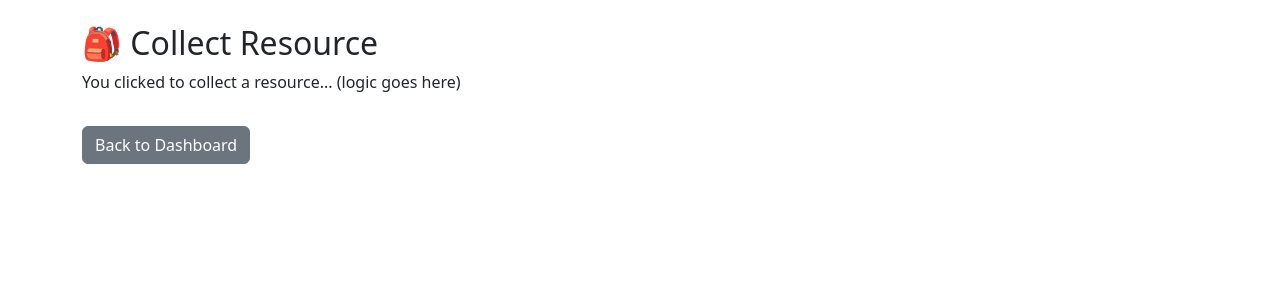
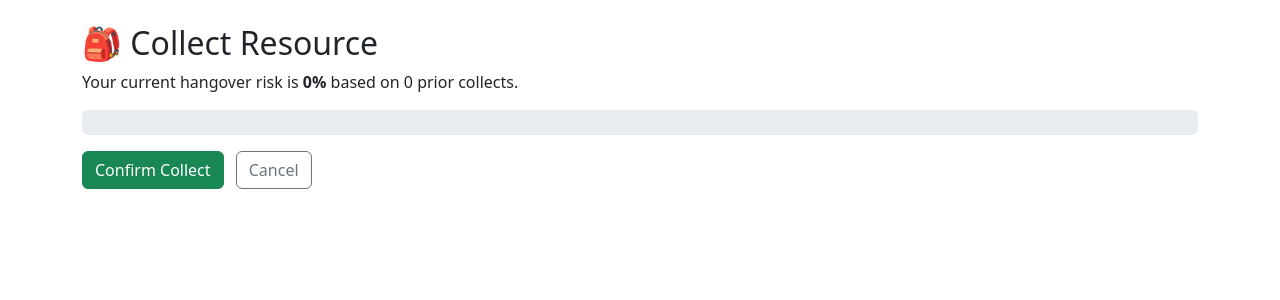
Before and after one commit to daraghmatu/atu-stack-app, a Flask app: page /actions/collect in a window 1280 px wide. Shown: the part 56-356 px from the top of the page. Run offline with Flask 3, Linux system fonts and the light colour scheme; the visitor is signed in with stand-in values (Sample User, id 1); data that the repository does not hold is empty.

Commit message:
Added resource collection logic

```diff
--- a/app.py
+++ b/app.py
@@ -4,6 +4,8 @@ import mysql.connector
 import bcrypt
 from dotenv import load_dotenv
 import os
+import random
+from datetime import datetime, timedelta
 
 # Load environment variables
 load_dotenv()
@@ -96,7 +98,7 @@ def dashboard():
 
     # Fetch player history
     cursor.execute("""
-        SELECT action_type, details, credits_earned, timestamp
+        SELECT action_type, description, credits_earned, timestamp
         FROM player_history
         WHERE player_id = %s
         ORDER BY timestamp DESC
@@ -120,7 +122,7 @@ def dashboard():
 @app.route('/admin', methods=['GET', 'POST'])
 @login_required
 def admin():
-    # In production you'd check for admin role here
+    # ***************** In production you'd check for admin role here
     if request.method == 'POST':
         if 'isolation_level' in request.form:
             level = request.form['isolation_level']
@@ -139,11 +141,110 @@ def actions():
     return render_template('actions.html')
 
 # Action routes
-@app.route('/actions/collect')
+@app.route('/actions/collect', methods=['GET'])
 @login_required
-def collect():
-    return render_template('actions/collect.html')
+def show_collect_page():
+    player_id = current_user.id
 
+    # Get last collect time + num collects
+    cursor.execute("""
+        SELECT MAX(timestamp) as tm, MAX(collect_num) as cn
+        FROM collect_log
+        WHERE player_id = %s
+    """, (player_id,))
+    last_collect = cursor.fetchone()
+
+    last_time = last_collect['tm']
+    collect_count = last_collect['cn'] or 0
+    hangover_chance = min(max(collect_count * 5, 0), 25)
+
+    # Block if too early
+    if last_time:
+        if datetime.now() - last_time < timedelta(seconds=30):
+            flash("⏳ You must wait 30 seconds between collections.", "warning")
+            return redirect(url_for('dashboard'))
+
+    return render_template("actions/collect.html",
+                           hangover_chance=hangover_chance,
+                           collect_count=collect_count)
+
+@app.route('/actions/collect/confirm', methods=['POST'])
+@login_required
+def perform_collect():
+    player_id = current_user.id
+
+    # Get last collect time + num collects
+    cursor.execute("""
+        SELECT MAX(collect_num) as cn
+        FROM collect_log
+        WHERE player_id = %s
+    """, (player_id,))
+    last_collect = cursor.fetchone()
+    collect_count = last_collect['cn'] or 0
+
+    # Determine hangover chance
+    hangover_chance = min(max(collect_count * 5, 0), 25)
+    got_hangover = random.randint(1, 100) <= hangover_chance
+
+    if got_hangover:
+		# Halve player resources
+        cursor.execute("""
+            UPDATE player_resources
+            SET quantity = FLOOR(quantity / 2)
+            WHERE player_id = %s
+        """, (player_id,))
+        db.commit()
+
+        cursor.execute("""
+            INSERT INTO player_history (player_id, action_type, description, timestamp)
+            VALUES (%s, 'hangover', '😵 Hangover! Resources halved.', NOW())
+        """, (player_id,))
+        db.commit()
+
+        flash("😵 Oh no! Hangover. Your resources were halved.", "danger")
+    else:
+		# Pick random resoource
+        cursor.execute("SELECT resource_id, name FROM resources")
+        resources = cursor.fetchall()
+        chosen = random.choice(resources)
+        res_id = chosen['resource_id']
+        res_name = chosen['name']
+
+		# Plus one to resource
+        cursor.execute("""
+            INSERT INTO player_resources (player_id, resource_id, quantity)
+            VALUES (%s, %s, 1)
+            ON DUPLICATE KEY UPDATE quantity = quantity + 1
+        """, (player_id, res_id))
+        db.commit()
+
+        description = f'Collected 1x {res_name}'
+
+        if res_name == 'pizza':
+            description = description + ' 🍕'
+        elif res_name == 'coffee':
+            description = description + ' ☕'
+        elif res_name == 'sleep':
+            description = description + ' 😴'
+        elif res_name == 'study':
+            description = description + ' 📖'
+
+        cursor.execute("""
+            INSERT INTO player_history (player_id, action_type, description, timestamp)
+            VALUES (%s, 'collect', %s, NOW())
+        """, (player_id, description))
+        db.commit()
+
+        flash(f"🍀 You collected 1x {res_name}!", "success")
+
+    # Log collect with incremented collect number
+    cursor.execute("""
+        INSERT INTO collect_log (player_id, collect_num, timestamp)
+        VALUES (%s, %s, NOW())
+    """, (player_id, collect_count + 1))
+    db.commit()
+
+    return redirect(url_for('dashboard'))
 
 @app.route('/actions/submit')
 @login_required
--- a/templates/actions.html
+++ b/templates/actions.html
@@ -4,7 +4,7 @@
 <h2>🕹️ Choose Your Action</h2>
 
 <ul>
-  <li><a href="{{ url_for('collect') }}">🍀 Collect Resource</a></li>
+  <li><a href="{{ url_for('show_collect_page') }}">🍀 Collect Resource</a></li>
   <li><a href="{{ url_for('submit') }}">📝 Submit Task</a></li>
   <li><a href="{{ url_for('trade') }}">🤝 Trade Resources</a></li>
   <li><a href="{{ url_for('leaderboard') }}">📊 View Leaderboard</a></li>
--- a/templates/actions/collect.html
+++ b/templates/actions/collect.html
@@ -2,6 +2,25 @@
 {% block title %}Collect Resource{% endblock %}
 {% block content %}
 <h2>🎒 Collect Resource</h2>
-<p>You clicked to collect a resource... (logic goes here)</p>
-<a href="{{ url_for('dashboard') }}" class="btn btn-secondary mt-3">Back to Dashboard</a>
+
+<p>Your current hangover risk is <strong>{{ hangover_chance }}%</strong> based on {{ collect_count }} prior collects.</p>
+
+<div class="progress mb-3" style="height: 25px;">
+  <div class="progress-bar
+              {% if hangover_chance < 10 %}bg-success
+              {% elif hangover_chance < 20 %}bg-warning
+              {% else %}bg-danger{% endif %}"
+       role="progressbar"
+       style="width: {{ hangover_chance }}%;"
+       aria-valuenow="{{ hangover_chance }}"
+       aria-valuemin="0"
+       aria-valuemax="25">
+    {{ hangover_chance }}%
+  </div>
+</div>
+
+<form action="{{ url_for('perform_collect') }}" method="post">
+    <button type="submit" class="btn btn-success">Confirm Collect</button>
+    <a href="{{ url_for('dashboard') }}" class="btn btn-outline-secondary ms-2">Cancel</a>
+</form>
 {% endblock %}
--- a/templates/dashboard.html
+++ b/templates/dashboard.html
@@ -30,7 +30,7 @@
         {% for record in history %}
             <li class="list-group-item">
                 {{ record.timestamp.strftime('%Y-%m-%d %H:%M') }} —
-                <strong>{{ record.action_type|capitalize }}</strong>: {{ record.details }}
+                <strong>{{ record.action_type|capitalize }}</strong>: {{ record.description }}
                 {% if record.credits_earned > 0 %}
                     (+{{ record.credits_earned }} credits)
                 {% endif %}
```
Also changed, not shown: DB/schema.sql (+7 -1 lines).
